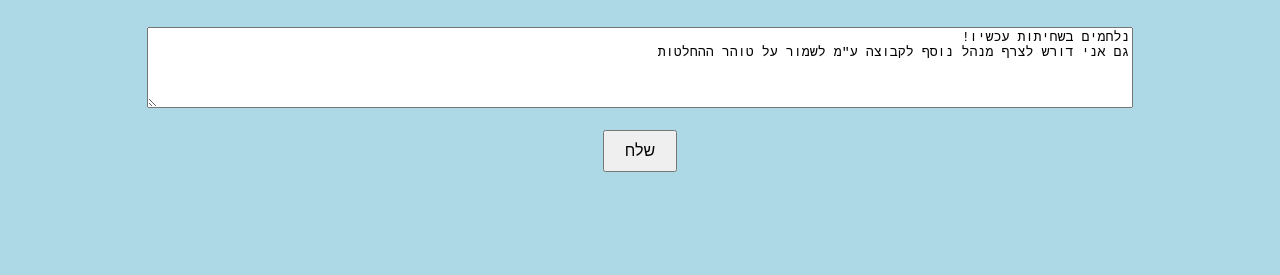
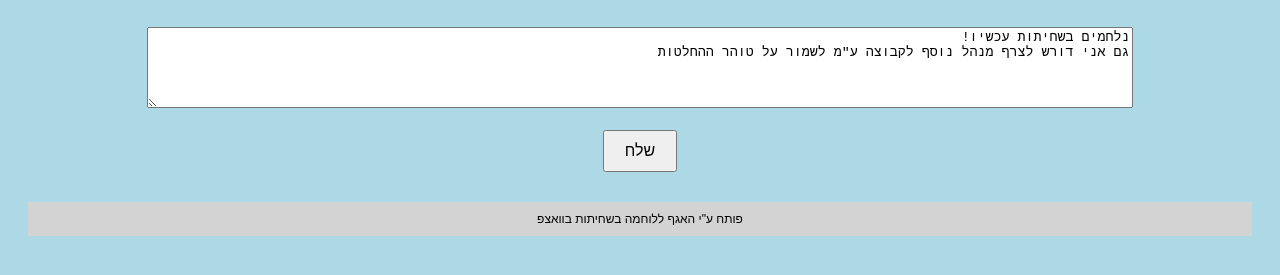
Before and after one commit to MENI1111/M, a plain HTML site: page index.html in a window 1280 px wide. Shown: the part 491-766 px from the top of the page. Drawn offline with Linux system fonts and the light colour scheme.

Commit message:
Update index.html

```diff
--- a/index.html
+++ b/index.html
@@ -33,6 +33,12 @@
             margin-top: 10px;
             border-radius: 10px; /* פינות מעוגלות לתמונה הראשית */
         }
+        .footer {
+            background-color: #d3d3d3; /* צבע רקע אפור */
+            padding: 10px;
+            font-size: 12px; /* טקסט קטן */
+            margin-top: 30px;
+        }
     </style>
 </head>
 <body>
@@ -43,7 +49,7 @@
     <!-- כפתורים עם שמות ותמונות -->
     <div>
         <div class="contact">
-            <img src="https://imgur.com/rMV2iOb.jpg" alt="מנדי וולף">
+            <img src="https://imgur.com/K6YrSZs.jpg" alt="מנדי וולף">
             <div class="contact-name">מנדי וולף - (ירוחם)</div>
             <button onclick="selectRecipient('972515517708')">בחר</button>
         </div>
@@ -58,6 +64,11 @@
     <textarea id="message" rows="5" style="width: 80%; margin-top: 20px;">נלחמים בשחיתות עכשיו!
 גם אני דורש לצרף מנהל נוסף לקבוצה ע"מ לשמור על טוהר ההחלטות</textarea><br><br>
     <button onclick="sendMessage()" style="padding: 10px 20px; font-size: 16px;">שלח</button>
+
+    <!-- Footer -->
+    <div class="footer">
+        פותח ע"י האגף ללוחמה בשחיתות בוואצפ
+    </div>
 
     <script>
         let selectedPhoneNumber = null;
```
